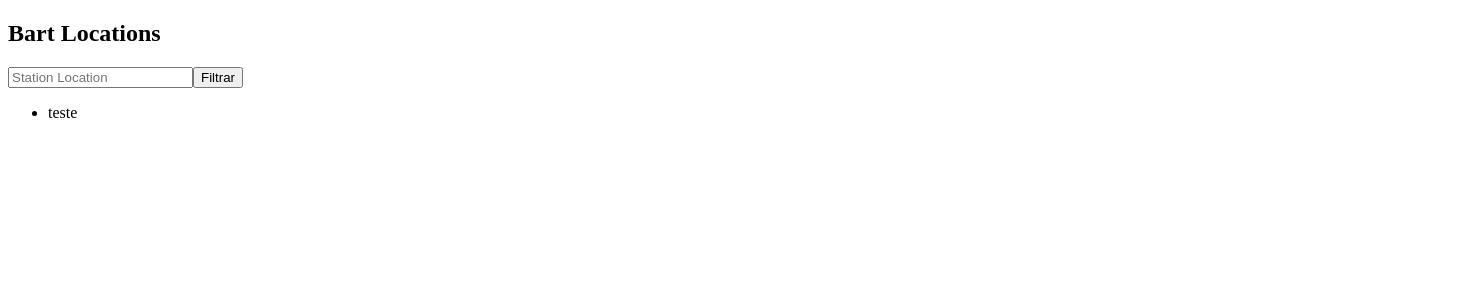
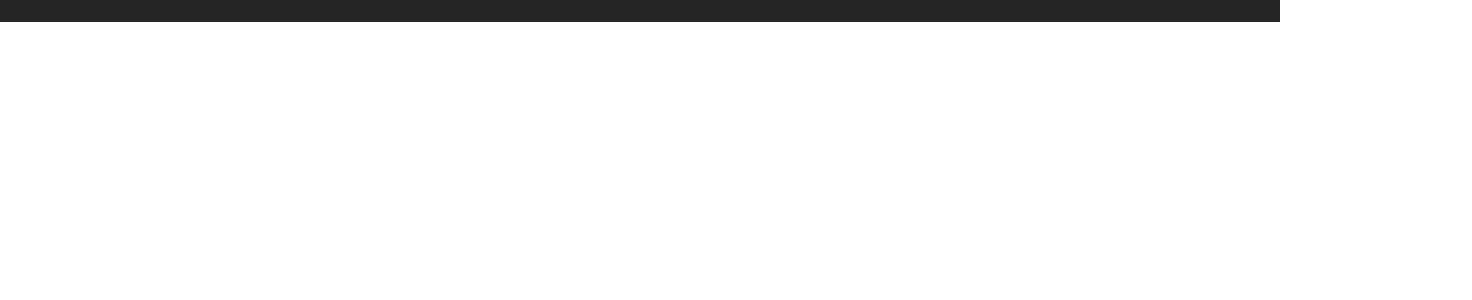
Before and after one commit to GustavoBasilio/frontend-nanodegrecleare-maps, a React app: page / in a window 1280 px wide. Shown: the top 300 px of the page, 1472 px wide, since content can reach past the window. Built offline with nearby package versions, Linux system fonts and the light colour scheme.

Commit message:
Added the menu structure and style

```diff
--- /dev/null
+++ b/src/assets/sass/_map.scss
@@ -0,0 +1,10 @@
+#header {
+    width: 100vw;
+    background-color: #262626;
+    i.menu-open {
+        color: #429DDC;
+        padding: 20px;
+        cursor: pointer;
+        font-size: 1.2em
+    }
+}
--- /dev/null
+++ b/src/assets/sass/_menu.scss
@@ -0,0 +1,9 @@
+#menu-container {
+    width: $menu_width;
+    @media screen and (max-width: $break_medium) {
+        width: $menu_width_mobile;
+    }
+    @media screen and (max-width: $break_large) {
+        width: $menu_width_large;
+    }
+}
--- /dev/null
+++ b/src/assets/sass/_structure.scss
@@ -0,0 +1,39 @@
+*{
+    box-sizing: border-box;
+    margin: 0;
+    padding: 0
+}
+body {
+    overflow: hidden;
+    width: 100vw;
+    #app-container {
+        width: #{strip-units($menu_width)+100}vw;
+        display: inline-flex;
+        flex-direction: row;
+        flex-wrap: wrap;
+        transform: translateX(-$menu_width);
+        -webkit-transform: translateX(-$menu_width);
+        -moz-transform: translateX(-$menu_width);
+        will-change: transform;
+        transition: transform 0.2s ease-out;
+        -webkit-transition: transform 0.2s ease-out;
+        -moz-transition: transform 0.2s ease-out;
+        @media screen and (max-width: $break_medium) {
+            width: #{strip-units($menu_width_mobile)+100}vw;
+            transform: translateX(-$menu_width_mobile);
+            -webkit-transform: translateX(-$menu_width_mobile);
+            -moz-transform: translateX(-$menu_width_mobile);
+        }
+        @media screen and (max-width: $break_large) {
+            width: #{strip-units($menu_width_large)+100}vw;
+            transform: translateX(-$menu_width_large);
+            -webkit-transform: translateX(-$menu_width_large);
+            -moz-transform: translateX(-$menu_width_large);
+        }
+        &.menu-open {
+            transform: translateX(0);
+            -webkit-transform: translateX(0);
+            -moz-transform: translateX(0);
+        }
+    }
+}
--- /dev/null
+++ b/src/assets/sass/_variables.scss
@@ -0,0 +1,14 @@
+//Responsive
+$break_small: 425px;
+$break_medium: 768px;
+$break_large: 1024px;
+
+//Menu
+$menu_width: 15vw;
+$menu_width_large: 30vw;
+$menu_width_mobile: 100vw;
+
+//Functions
+@function strip-units($number) {
+  @return $number / ($number * 0 + 1);
+}
--- a/src/assets/sass/app.scss
+++ b/src/assets/sass/app.scss
@@ -0,0 +1,4 @@
+@import "variables";
+@import "structure";
+@import "menu";
+@import "map";
--- a/src/components/App.js
+++ b/src/components/App.js
@@ -5,7 +5,7 @@
 class App extends React.Component {
     render() {
         return (
-            <div>
+            <div id="app-container">
                 <Menu />
                 <MapDOM />
             </div>
--- a/src/components/Map.js
+++ b/src/components/Map.js
@@ -1,9 +1,22 @@
 import React from 'react';
 
-const MapDOM = () => (
-    <div>
-        <i className="fa fa-address-book" aria-hidden="true"></i>
-    </div>
-);
+class MapDOM extends React.Component {
+
+    openMenu() {
+        return function() {
+            document.getElementById("app-container").classList.toggle("menu-open");
+        };
+    }
+
+    render() {
+        return (
+            <div>
+                <header id="header">
+                    <i className="fa fa-bars menu-open" aria-hidden="true" onClick={this.openMenu()}></i>
+                </header>
+            </div>
+        );
+    }
+}
 
 export default MapDOM;
--- a/src/components/Menu.js
+++ b/src/components/Menu.js
@@ -1,10 +1,18 @@
 import React from 'react';
 
 class Menu extends React.Component {
+
+    closeMenu() {
+        return function() {
+            document.getElementById("app-container").classList.toggle("menu-open");
+        };
+    }
+
     render() {
         return (
-            <aside id="menu-title">
+            <aside id="menu-container">
                 <h1>Bart Locations</h1>
+                <i className="fa fa-times" aria-hidden="true" onClick={this.closeMenu()}></i>
                 <div id="menu-search">
                     <form>
                         <input type="text" placeholder="Station Location" name="location" />
--- a/webpack.config.dev.js
+++ b/webpack.config.dev.js
@@ -39,7 +39,7 @@
                 use: "file-loader"
             },
             {
-                test: /\.(jpe?g|png|gif|svg)$/i,
+                test: /\.(jpe?g|png)$/i,
                 use: [
                     'file-loader?hash=sha512&digest=hex&name=[hash].[ext]&outputPath=images/&publicPath=images/',
                     'image-webpack-loader?bypassOnDebug&optimizationLevel=7&interlaced=false'
```
